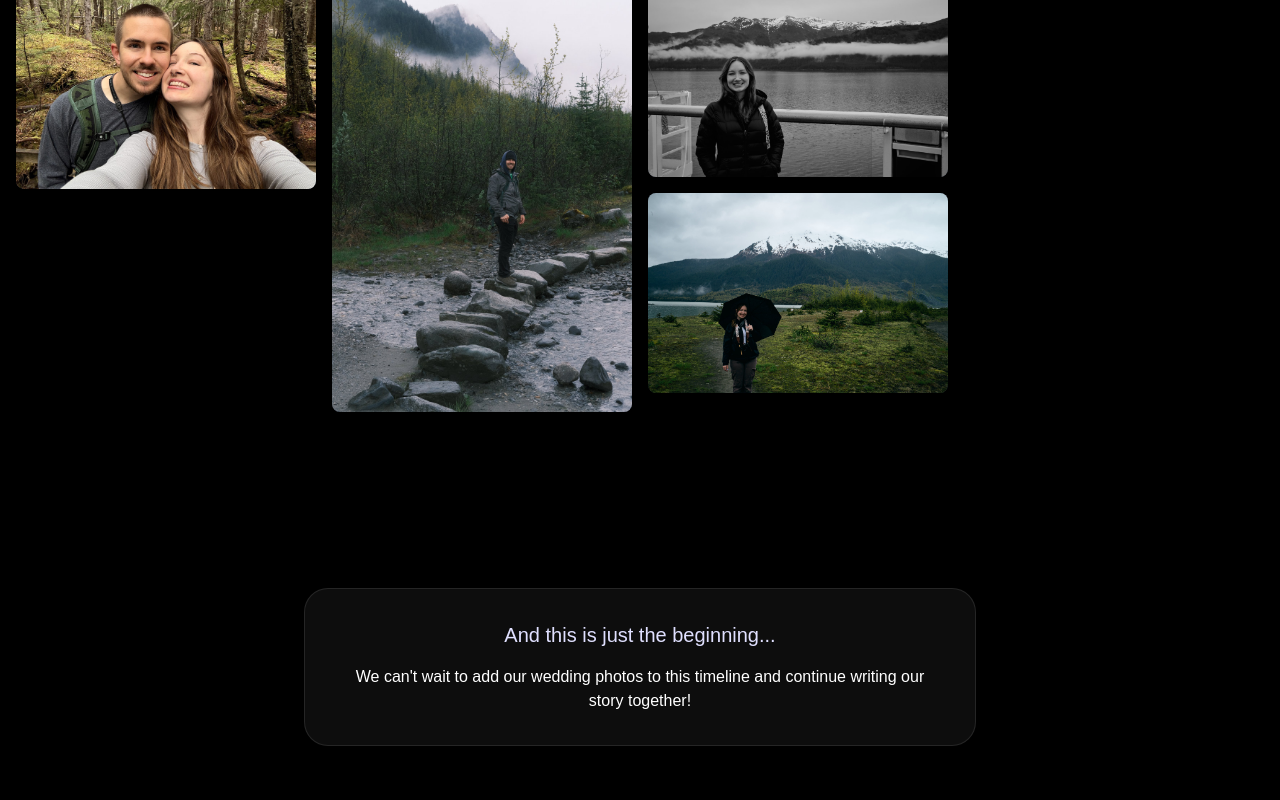
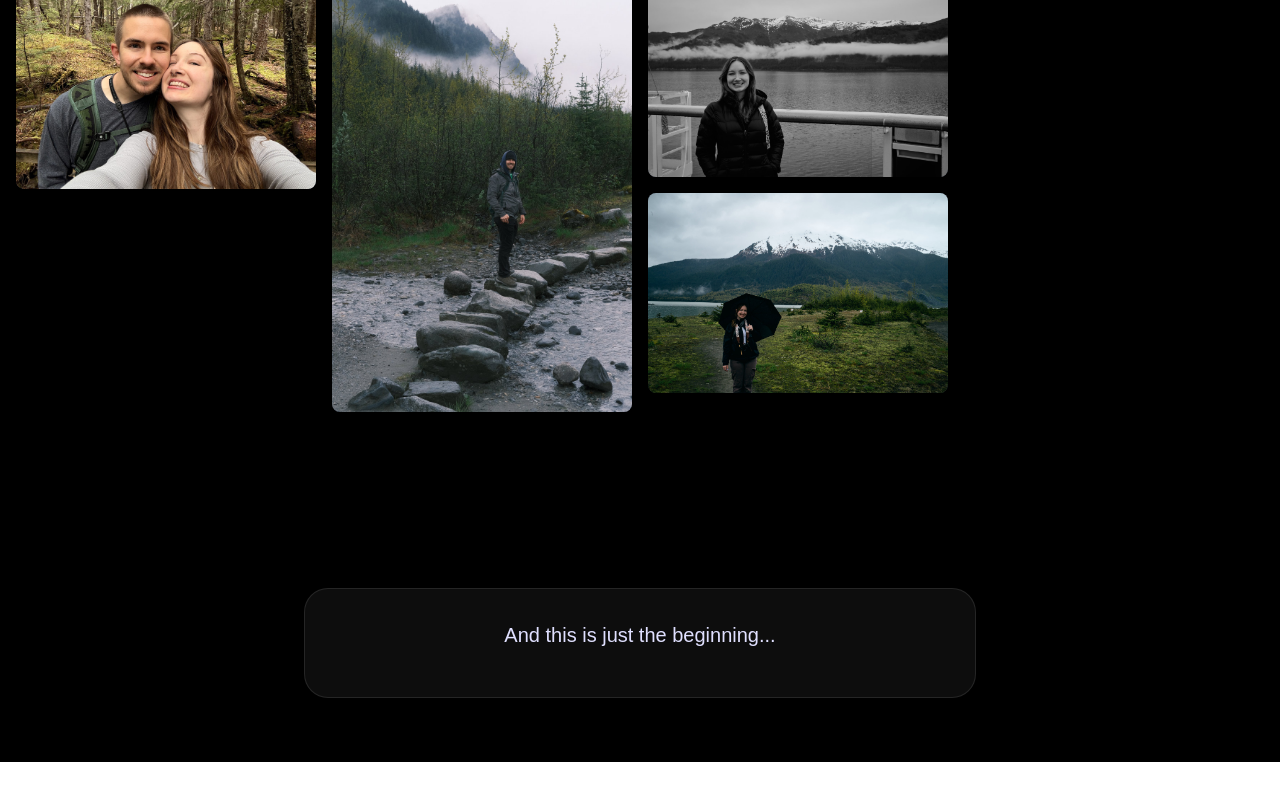
Before and after one commit to BrianColclough/wedding-website, a Next.js app: page /our-story in a window 1280 px wide. Shown: the part 7997-8797 px from the top of the page. After the commit the page ends 8759 px from the top, so only its background shows below. Built offline with nearby package versions, Linux system fonts and the light colour scheme.

Commit message:
Update event schedule on Need to Know page and remove placeholder text from Our Story page. Consolidated sendoff and hotel return into a single event entry for clarity.

```diff
--- a/app/need-to-know/page.tsx
+++ b/app/need-to-know/page.tsx
@@ -80,8 +80,7 @@ export default function Info() {
                 { time: "5:00 pm", event: "Cocktail Hour" },
                 { time: "6:00 pm", event: "Dinner & Reception" },
                 { time: "8:00 pm", event: "Dancing & Celebration" },
-                { time: "10:30 pm", event: "Sendoff" },
-                { time: "10:45 pm", event: "Return to Hotel" },
+                { time: "10:00 pm", event: "Sendoff and Return to Hotel" },
               ].map((item, i) => (
                 <div key={i} className="mb-6 relative group last:mb-0">
                   <div className="absolute -left-[21px] top-1.5 h-3 w-3 rounded-full bg-periwinkle-500 ring-4 ring-black group-hover:scale-125 transition-transform"></div>
--- a/app/our-story/page.tsx
+++ b/app/our-story/page.tsx
@@ -414,9 +414,6 @@ export default function OurStory() {
             <p className="text-xl text-periwinkle-200 mb-4 font-light">
               And this is just the beginning...
             </p>
-            <p className="text-white font-medium">
-              We can&apos;t wait to add our wedding photos to this timeline and continue writing our story together!
-            </p>
           </div>
         </div>
       </div>
```
